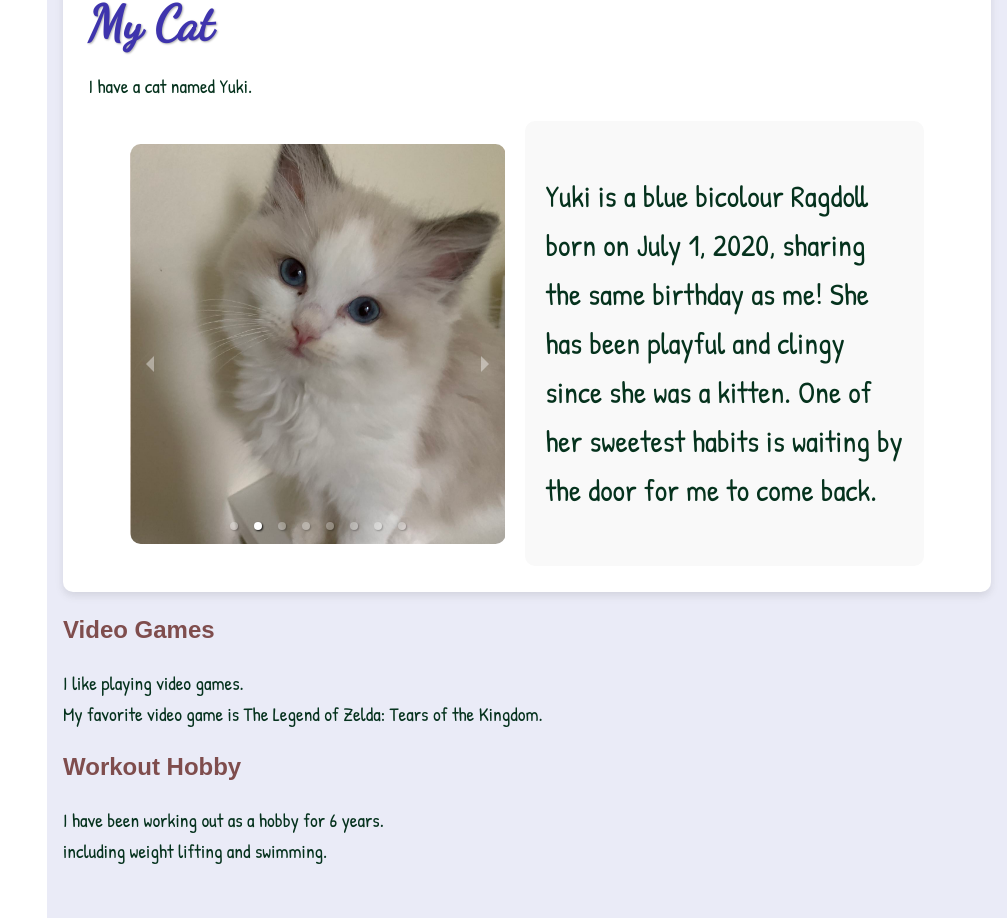
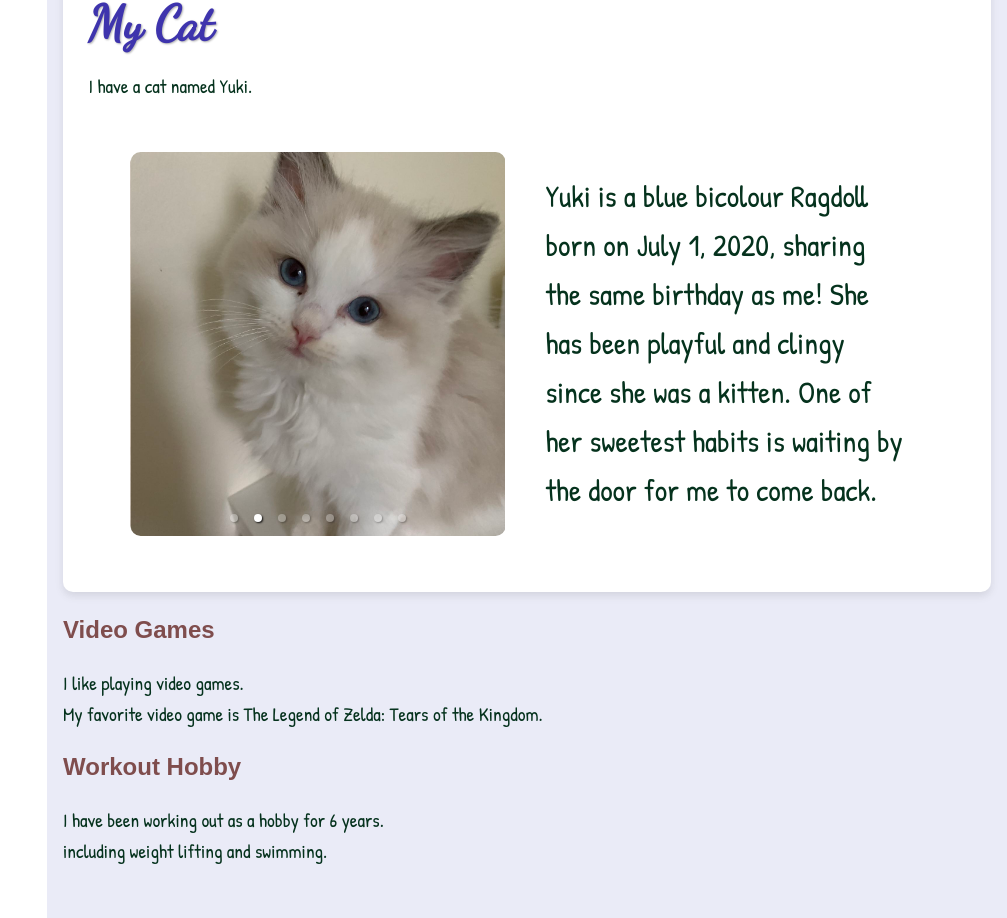
Before and after one commit to Qiyiiii/personal_web, a React (Create React App) app: page / in a window 1280 px wide. Shown: the part 5697-6615 px from the top of the page, without its empty margins (273-1280 px from the left). Built offline with nearby package versions, Linux system fonts and the light colour scheme.

Commit message:
remove arrow

```diff
--- a/src/App.css
+++ b/src/App.css
@@ -121,7 +121,7 @@ h2 {
   position: static;
   width: min(20vw, 20vh);
   height: min(20vw, 20vh);
-  border-radius: 50%; /* Creates a circular shape */
+  border-radius: 50%;
 
 
   margin: 0 0;
--- a/src/components/PhotoSet.css
+++ b/src/components/PhotoSet.css
@@ -8,6 +8,7 @@
 }
 
 .carousel-container {
+
     display: flex;
     align-items: center;
     flex: 1; /* Carousel will take flexible space */
@@ -29,6 +30,7 @@
 }
 
 #photo-album-carousel h2{
+
     color: rgb(62, 52, 173);
     font-family: 'Dancing Script', cursive;
 
@@ -52,13 +54,14 @@
     align-items: center;
 
     position: absolute;
-    transform: translateY(25vh);
+    transform: translateY(0%);
 }
 
 .carousel-image {
 
-    width: 80%;
-    height: 50vh; /* Adjust for a smaller, more vertical card */
+
+    width: 50vw;
+    height: 30vw;
     object-fit: cover;
     display: block;
     border-radius: 10px;
@@ -67,7 +70,7 @@
 
 .right-content {
     width: 28vw; /* Right content now takes the remaining space */
-    background-color: #f9f9f9; /* Light background */
+
     padding: 20px;
     border-radius: 10px;
 
--- a/src/components/PhotoSet.js
+++ b/src/components/PhotoSet.js
@@ -19,7 +19,7 @@ const PhotoSet = ({ title }) => {
   <div className="flex-container">
     <div className="carousel-container">
       <Carousel
-        showArrows={true}
+        showArrows={false}
         autoPlay={true}
         infiniteLoop={true}
         showThumbs={false}
```
